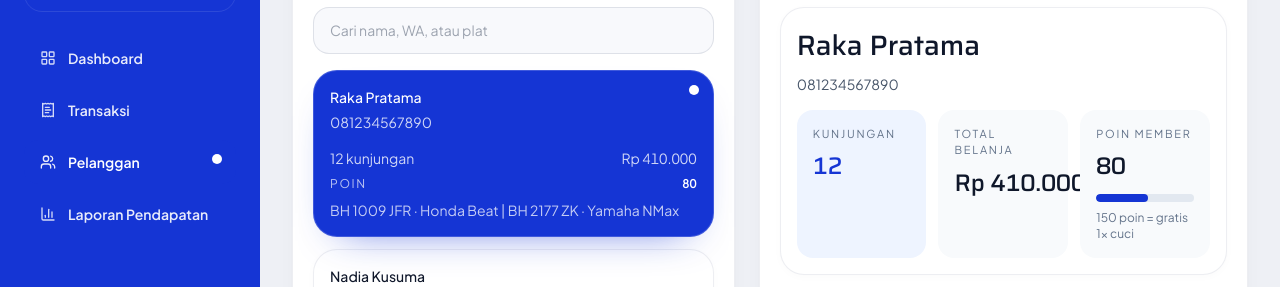
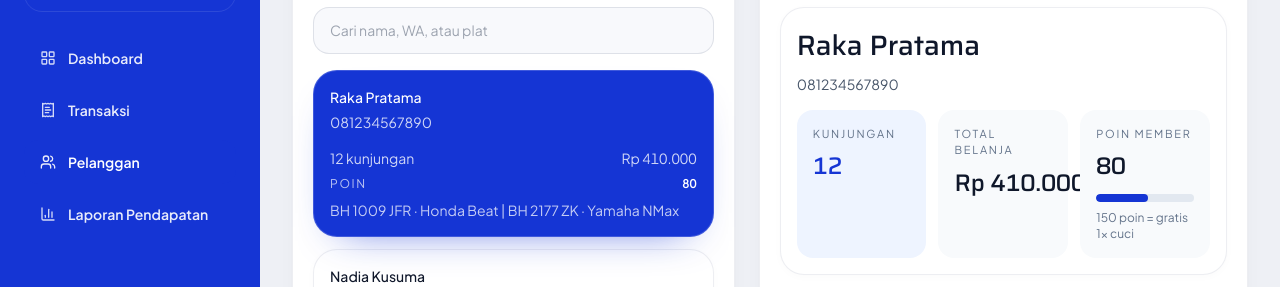
Before and after one commit to triosptr/app-genautocare, a React (Vite) app: page /customers in a window 1280 px wide. Shown: the part 212-499 px from the top of the page. Built offline with nearby package versions, Linux system fonts and the light colour scheme.

Commit message:
UI: remove selection dot (blue-only selected state)

```diff
--- a/src/index.css
+++ b/src/index.css
@@ -102,17 +102,6 @@
   background: var(--brand-blue);
   color: #ffffff;
   box-shadow: 0 18px 42px -28px rgba(21, 53, 212, 0.8);
-}
-
-.brand-selected::after {
-  content: '';
-  position: absolute;
-  top: 14px;
-  right: 14px;
-  width: 10px;
-  height: 10px;
-  border-radius: 999px;
-  background: #ffffff;
 }
 
 .brand-canvas {
```
